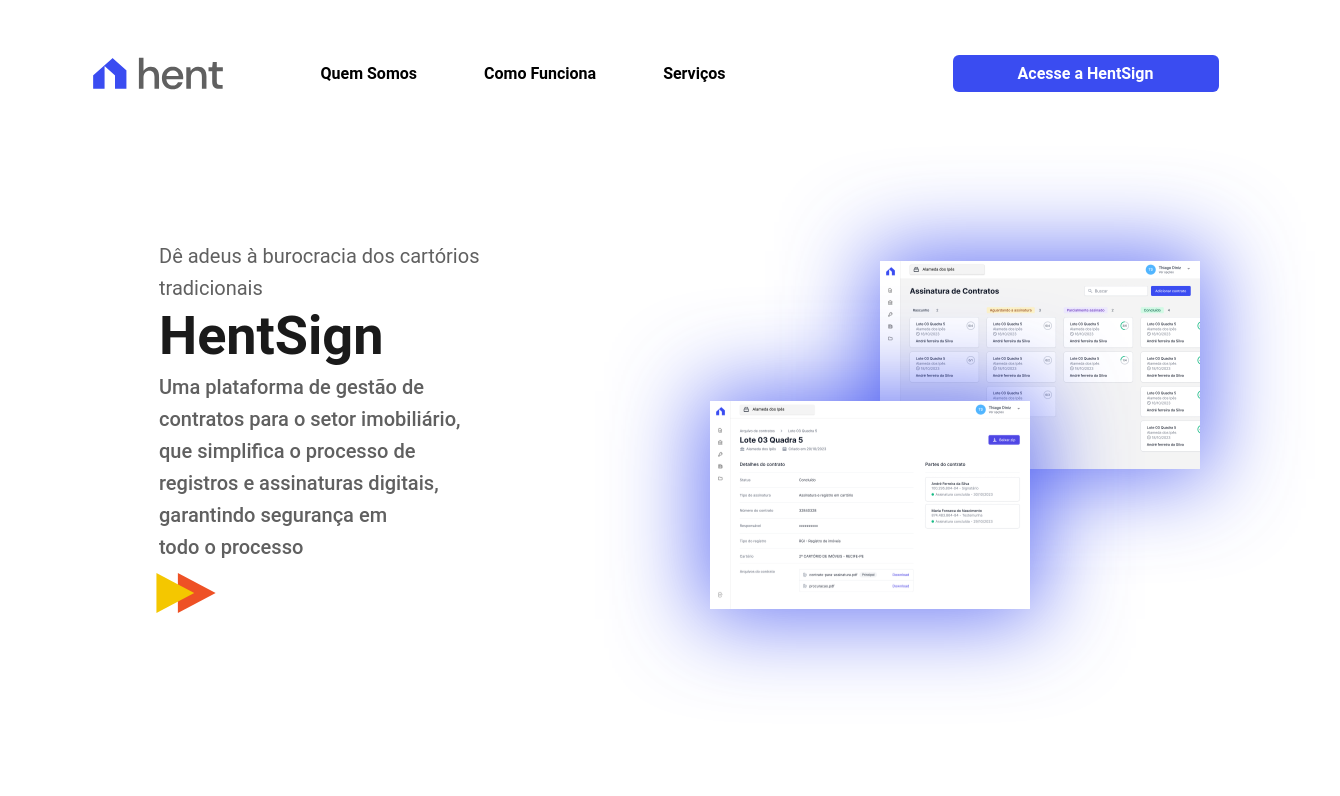
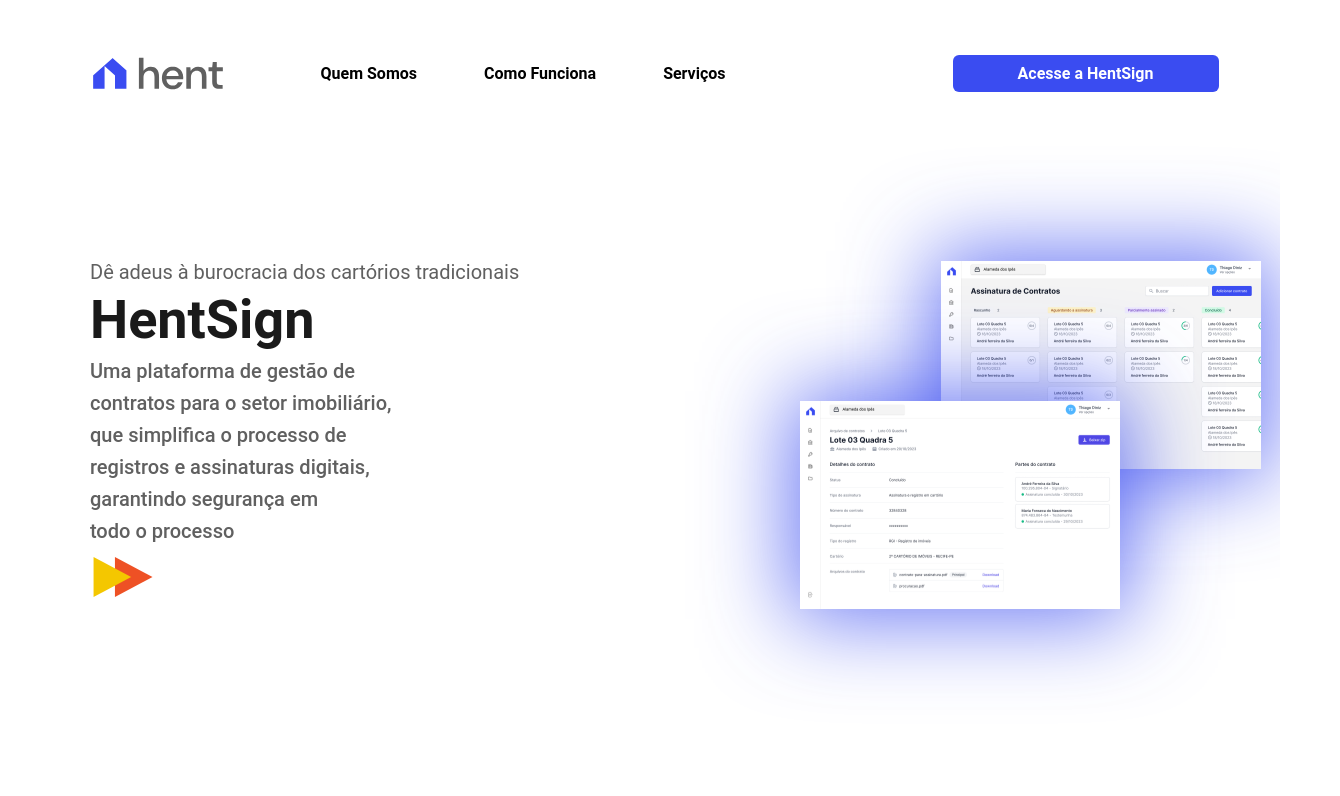
Before and after one commit to citi-onboarding/PTA-Hent, a Next.js app in the folder client/: page / in a window 1280 px wide. Shown: the top 796 px of the page, 1340 px wide, since content can reach past the window. Built offline with nearby package versions, Linux system fonts and the light colour scheme.

Commit message:
update: remove overflow x

```diff
--- a/client/src/pages/AboutUs/style.ts
+++ b/client/src/pages/AboutUs/style.ts
@@ -12,7 +12,7 @@
   justify-content: center;
   align-items: flex-start;
   padding-right: 192px;
-  padding-left: 159px;
+  padding-left: 90px;
 
   margin-right: -90px;
 `;
@@ -46,14 +46,14 @@
 export const ImageSignature = styled.img`
   position: relative;
   top: -150px;
-  left: 240px;
+  left: 310px;
   margin-top: 200px;
   box-shadow: 0px 0px 87px 10px rgba(58, 76, 241, 0.76);
 `;
 
 export const ImageDetail = styled.img`
   position: relative;
-  right: 250px;
+  right: 160px;
   top: -10px;
   margin-top: 200px;
   box-shadow: 0px 0px 87px 10px rgba(58, 76, 241, 0.76);
--- a/client/src/pages/WanttoUse/style.ts
+++ b/client/src/pages/WanttoUse/style.ts
@@ -1,11 +1,8 @@
 import styled from "styled-components";
 
 export const ContentAccess = styled.div`
-  display: flex;
+  margin-top: 180px;
   width: 100%;
-  margin-top: 180px;
-  width: 1400px;
-  height: 437px;
 `;
 
 export const TextSection1 = styled.text`
@@ -27,15 +24,14 @@
 export const Rectangle = styled.div`
   display: flex;
   flex-direction: column;
-  height: 407px;
+  height: 100%;
   background-color: ${(props) => props.theme.colors.primary};
   border-radius: 35px;
   justify-content: center;
   align-items: center;
   justify-items: center;
-  position: absolute;
-  right: 0;
-  left: 0;
+  width: 100%;
+  height: 407px;
 `;
 
 export const Triangle1 = styled.div`
--- a/client/src/pages/style.ts
+++ b/client/src/pages/style.ts
@@ -1,7 +1,7 @@
 import styled from "styled-components";
 
 export const HomeContainer = styled.div`
-  width: 100vw;
+  width: 100%;
   height: 100vh;
 
   display: flex;
--- a/client/src/styles/global.ts
+++ b/client/src/styles/global.ts
@@ -9,7 +9,7 @@
   }
 
   html {
-
+    overflow-x: hidden;
     @media (max-width: 1080px) {
       font-size: 93.75%;
     }
```
